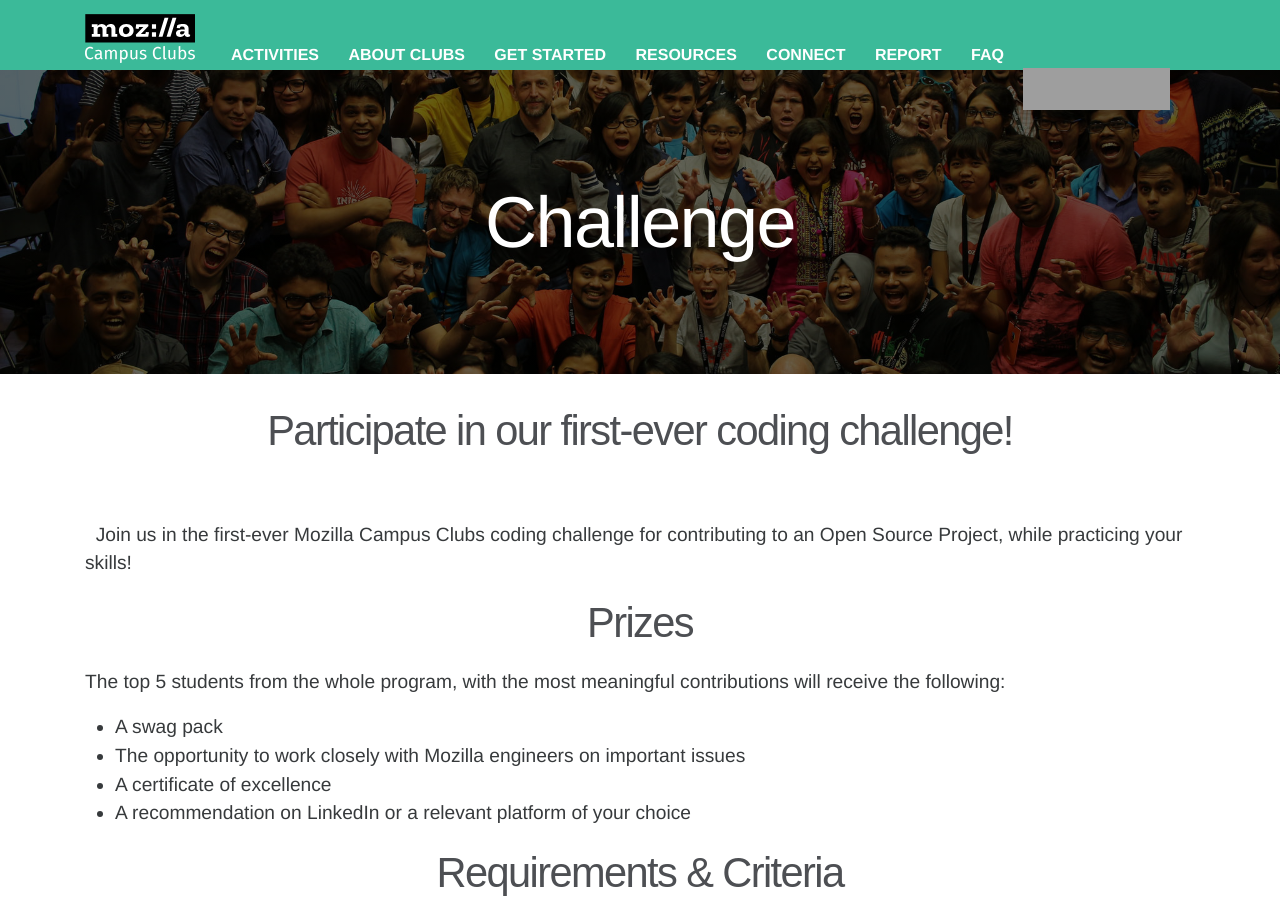
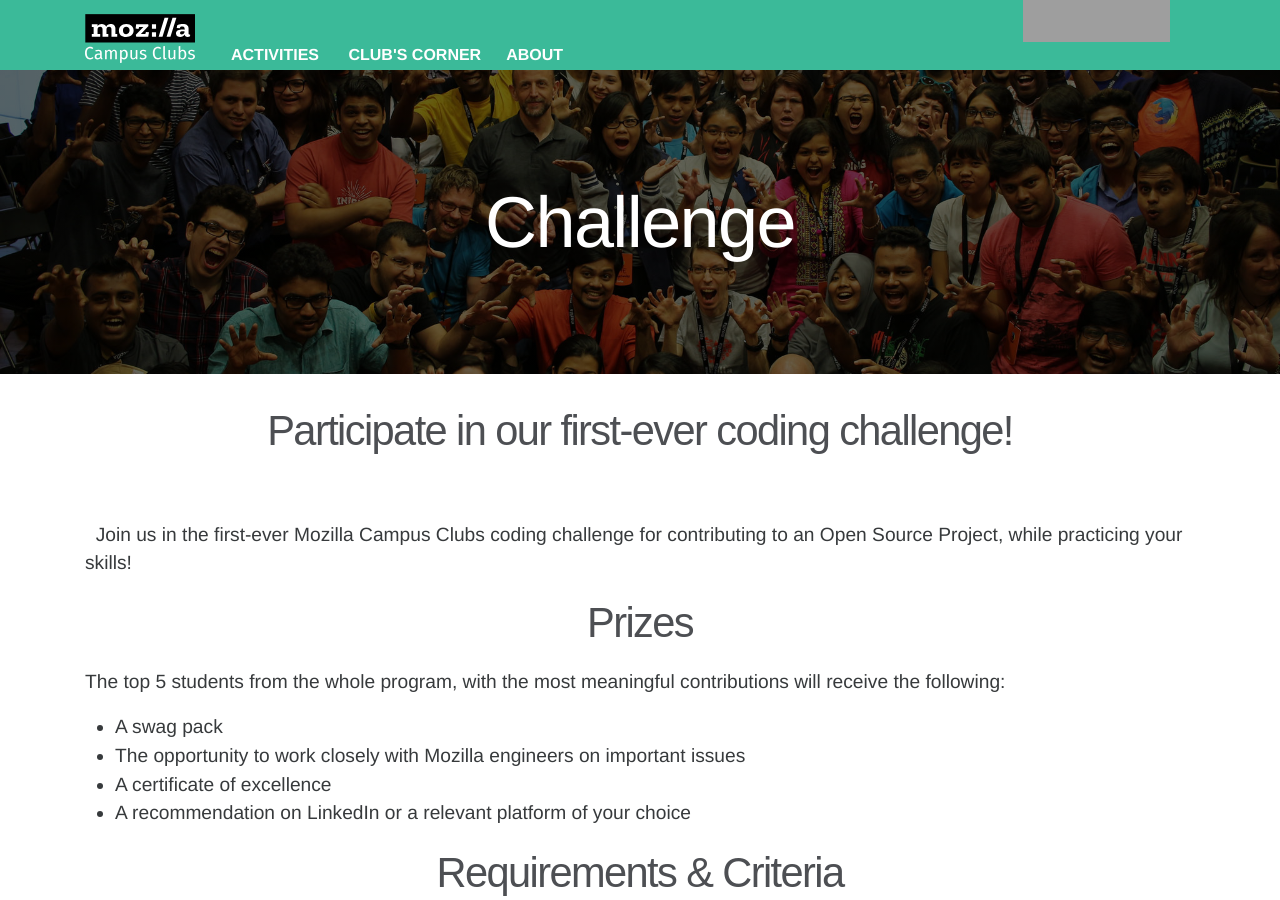
Before and after one commit to mozilla/mozilla-campus-clubs, a Jekyll site: the page built from _pages/challenge.md, in a window 1280 px wide and 900 px high. Built offline with Jekyll 4.4.1, drawn with Linux system fonts in a browser that asks for light colours; some web fonts are replaced; grey boxes are pictures that could not be loaded.

Commit message:
made changes to the nav bar

```diff
--- a/_includes/header.html
+++ b/_includes/header.html
@@ -1,5 +1,4 @@
 <header class="site-header">
-
   <nav class="navbar">
     <div class="container">
       <a class="navbar-brand" href="/"><img src="/static/img/clubs.svg" alt="{{ site.title | escape }}"></a>
@@ -9,14 +8,9 @@
       </button>
       <div class="collapse navbar-toggleable-md" id="exCollapsingNavbar">
         <a class="nav-link" href="/activities/">Activities</a>
-        <a class="nav-link" href="/about/">About Clubs</a>
-        <a class="nav-link" href="/get-started/">Get Started</a>
-        <a class="nav-link" href="/resources/">Resources</a>
-        <a class="nav-link" href="/connect/">Connect</a>
-        <a class="nav-link" href="/report/#">Report</a>
-        <a class="nav-link" href="/faq/">FAQ</a>
+        <a class="nav-link" href="#">Club's Corner</button>
+        <a class="nav-link" href="/about/">About</a>
       </div>
-
       <div id="tabzilla" class="hidden-lg-down">
         <a href="https://www.mozilla.org/" data-link-type="nav" data-link-name="tabzilla">Mozilla</a>
       </div>
```
